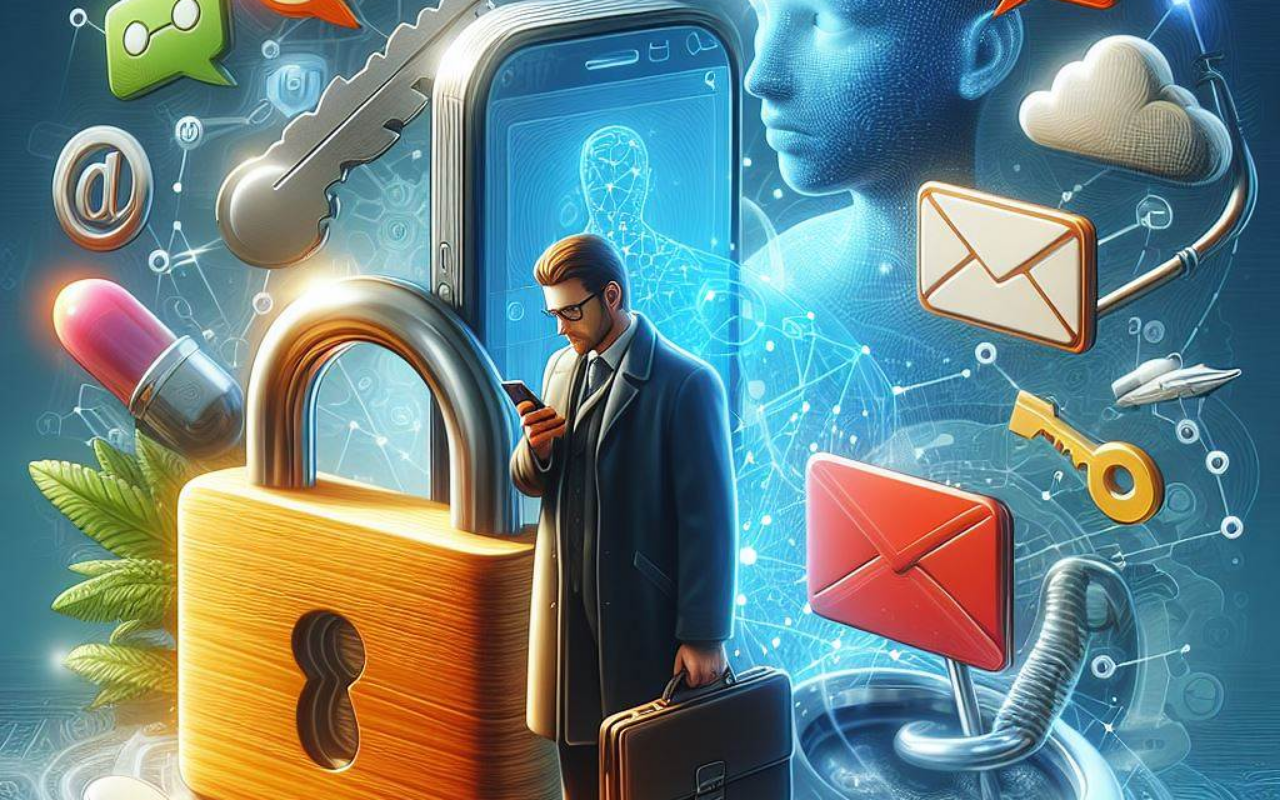
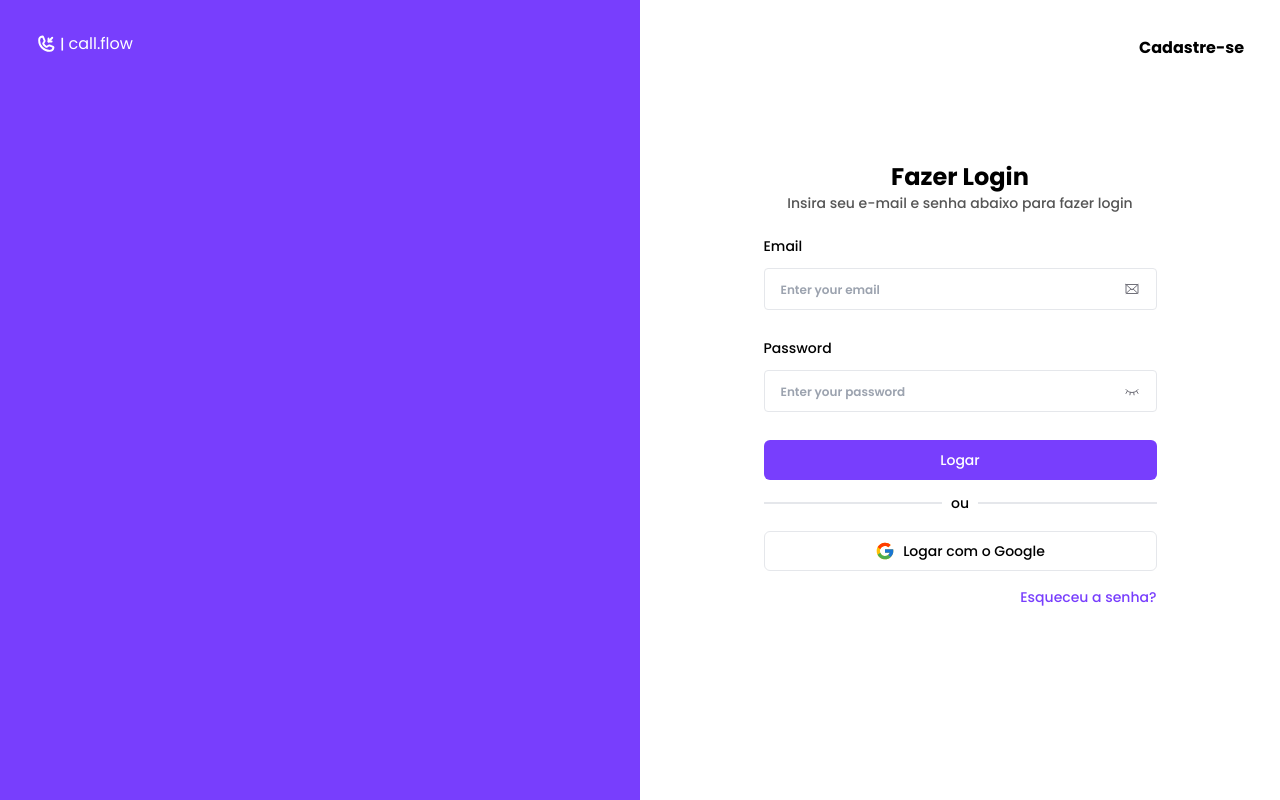
Before and after one commit to 4codingg/callflow-frontend, a Next.js app: page /login in a window 1280 px wide. Built offline with nearby package versions, Linux system fonts and the light colour scheme.

Commit message:
create liginTemplate + validation login

```diff
--- a/src/components/Logo.tsx
+++ b/src/components/Logo.tsx
@@ -1,9 +1,11 @@
-import { PhoneIncoming } from 'phosphor-react';
+import { PhoneIncoming } from "phosphor-react";
+import { Paragraph } from "./Paragraph";
 
 export const Logo = () => {
   return (
     <div className="flex gap-4 items-center">
-      <PhoneIncoming size={20} color="#000" weight="bold" />
+      <PhoneIncoming size={20} color="#fff" weight="bold" />
+      <Paragraph className="mx-[-12px] text-white h["> |</Paragraph>
       <span className="text-base font-normal">call.flow</span>
     </div>
   );
--- a/src/pageTemplates/LoginTemplate/index.tsx
+++ b/src/pageTemplates/LoginTemplate/index.tsx
@@ -1,41 +1,111 @@
-import Image from 'next/image';
-import BannerLogin from '@/assets/banner-login.jpeg';
-import { Heading, Input, Paragraph } from '@/components';
-import { Button, ButtonVariant } from '@/components/Button';
-import Link from 'next/link';
+import { Heading, Input, Line, Logo, Paragraph } from "@/components";
+import { Button, ButtonVariant } from "@/components/Button";
+import { useAuth } from "@/hooks/useAuth";
+import { validationSchema } from "@/validation/login";
+import { useFormik } from "formik";
+import Link from "next/link";
+import { Envelope, Eye, EyeClosed } from "phosphor-react";
+import { useState } from "react";
+import { FcGoogle } from "react-icons/fc";
 
 export const LoginTemplate = () => {
+  const [error, setError] = useState(null);
+  const handleAuth = async (values) => {
+    try {
+      console.log("Autenticando com:", values);
+    } catch (error) {
+      setError(
+        "Ocorreu um erro durante a autenticação. Por favor, tente novamente."
+      );
+    }
+  };
+  const [showPassword, setShowPassword] = useState(false);
+  const formik = useFormik({
+    initialValues: {
+      email: "",
+      password: "",
+    },
+    validationSchema: validationSchema,
+    onSubmit: (values) =>
+      handleAuth({ email: values.email, password: values.password }),
+  });
+
   return (
     <div className="h-[100vh] w-full flex  flex-wrap justify-between">
-      <div className="w-[50%]">
-        <Image src={BannerLogin} layout="fill" objectFit="cover" alt="" />
+      <div className="w-[50%] bg-primary text-white py-[32px] px-[36px]">
+        {" "}
+        <Logo />
       </div>
-      <div className="flex flex-col items-center justify-center gap-4 w-[50%] px-20">
-        <Heading>CALLFLOW</Heading>
-        <form className="w-full">
-          <Input placeholder="Enter your email" label="Email" />
+      <div className="flex flex-col items-center justify-center w-[50%] px-20 relative">
+        <Link href={"/signup"} className="absolute top-9 right-9 !font-bold">
+          Cadastre-se
+        </Link>
+        <Heading>Fazer Login</Heading>
+        <Paragraph className="text-sm text-grey-five !font-poppins">
+          {" "}
+          Insira seu e-mail e senha abaixo para fazer login
+        </Paragraph>
+        <form className="w-[393px] mt-[23px]" onSubmit={formik.handleSubmit}>
+          <Input
+            placeholder="Enter your email"
+            type="text"
+            label="Email"
+            className=" !font-semibold mt-[12px] px-4 py-[10px]"
+            error={formik.errors?.email as string}
+            {...formik.getFieldProps("email")}
+            iconRight={<Envelope size={16} />}
+          />
+
           <Input
             placeholder="Enter your password"
-            type="password"
+            type={showPassword ? "text" : "password"}
             label="Password"
+            className="font-semibold mt-[12px] px-4 py-[10px]"
+            onChange={formik.handleChange("password")}
+            value={formik.values.password}
+            error={formik.errors?.password as string}
+            iconRight={
+              showPassword ? (
+                <Eye
+                  size={16}
+                  onClick={(e) => {
+                    e.preventDefault();
+                    setShowPassword(!showPassword);
+                  }}
+                />
+              ) : (
+                <EyeClosed
+                  size={16}
+                  onClick={(e) => {
+                    e.preventDefault();
+                    setShowPassword(!showPassword);
+                  }}
+                />
+              )
+            }
           />
+
+          <Button className="!rounded-md !font-poppins !font-medium ">
+            Logar
+          </Button>
+          <section className="flex justify-center items-center gap-[9px] mt-[13px]">
+            <Line direction="horizontal" className=" text-grey-five" />
+            <Paragraph> ou</Paragraph>
+            <Line direction="horizontal" className=" text-grey-five" />
+          </section>
+          <Button
+            className="!rounded-md bg-white !text-black !font-medium h-[40px] border mt-[18px] !font-poppins "
+            leftIcon={<FcGoogle size={20} />}
+          >
+            Logar com o Google
+          </Button>
           <Link
             href="/reset-password"
-            className="w-full flex justify-end mb-8 text-primary font-medium text-sm"
+            className="w-full flex justify-end mb-8 text-primary font-medium text-sm mt-[16px]"
           >
             Esqueceu a senha?
           </Link>
-          <Button variant={ButtonVariant.Primary}>Login</Button>
         </form>
-        <Paragraph>
-          Ainda não tem uma conta?{' '}
-          <Link
-            href="/register"
-            className="bg-transparent border-none outline-none text-primary font-bold"
-          >
-            Cadastre-se
-          </Link>
-        </Paragraph>
       </div>
     </div>
   );
--- /dev/null
+++ b/src/validation/login.tsx
@@ -0,0 +1,8 @@
+import * as Yup from "yup";
+
+export const validationSchema = Yup.object().shape({
+  email: Yup.string()
+    .email("Digite um e-mail válido")
+    .required("Campo obrigatório"),
+  password: Yup.string().required("Campo obrigatório"),
+});
--- a/tailwind.config.js
+++ b/tailwind.config.js
@@ -3,14 +3,14 @@ const config = {
   theme: {
     extend: {
       colors: {
-        "background": "#F8FAFC",
-        "primary": "#783EFD",
+        background: "#F8FAFC",
+        primary: "#783EFD",
         "light-primary": "#DBDAF5",
-        "red": "#E85959",
-        "green": "#00DEA3",
-        "orange": "#F7931A",
+        red: "#E85959",
+        green: "#00DEA3",
+        orange: "#F7931A",
         "negative-dark": "#CC0000",
-        "neutral": "#fafafa",
+        neutral: "#fafafa",
         "default-grey": "#71717A",
         "light-grey": "#EFF0F4",
         "medium-grey": "#667483",
@@ -22,14 +22,15 @@ const config = {
         "purple-secundary": "#5A55D2",
         "circle-X": "#7F7F7F",
         "grey-label": "#686E72",
-        "muted": "##E4E4E7",
+        muted: "##E4E4E7",
+        "grey-five": "#555555",
       },
       fontFamily: {
         poppins: "Poppins, sans-serif",
       },
       boxShadow: {
         primary: "0px 4px 16px rgba(90, 85, 210, 0.40)",
-        card: "0 2px 2px 0 rgba(0, 0, 0, 0.10)"
+        card: "0 2px 2px 0 rgba(0, 0, 0, 0.10)",
       },
     },
   },
```
Also changed, not shown: src/components/Input.tsx (+23 -23 lines), src/assets/icons/icons8-google-logo 1.svg (added).
